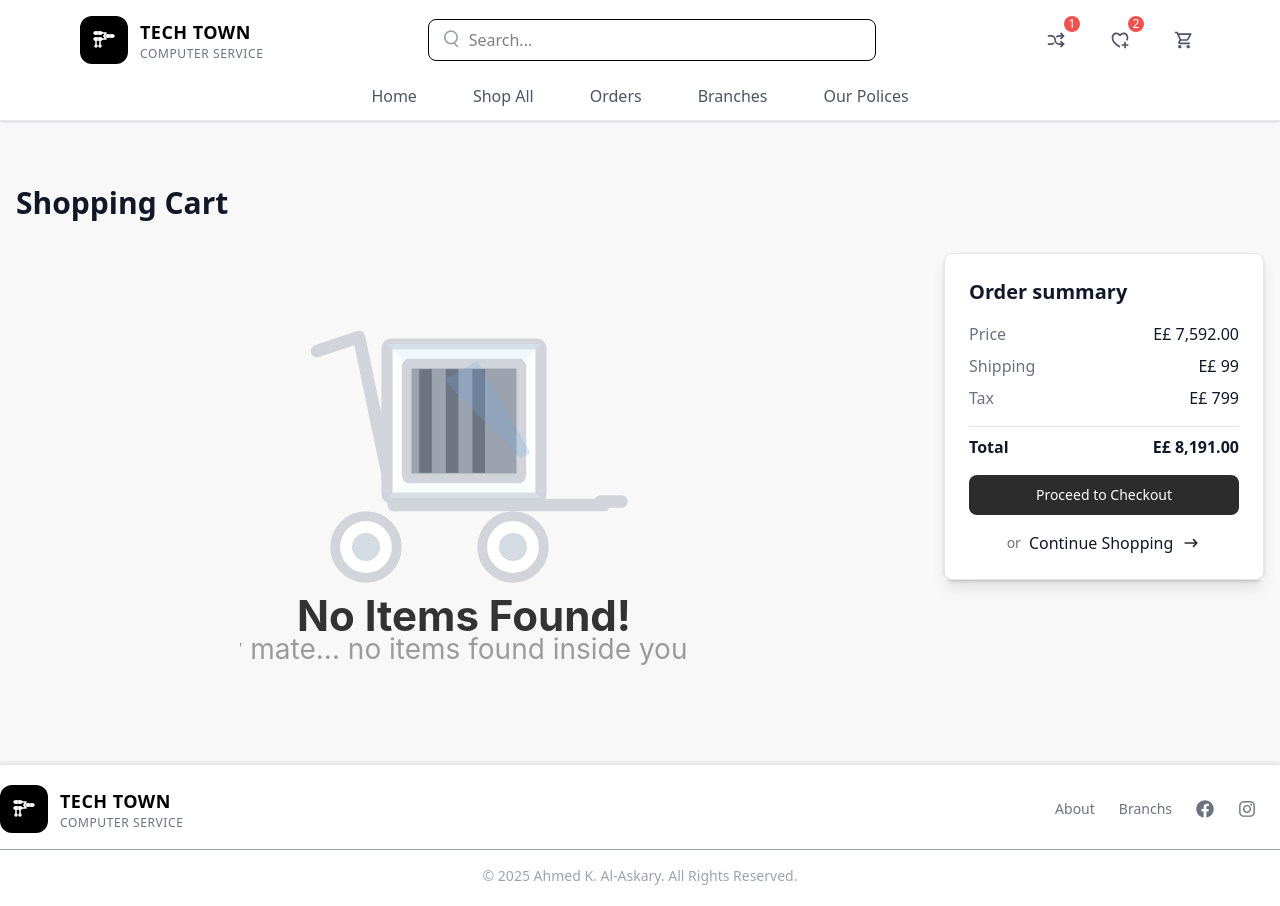
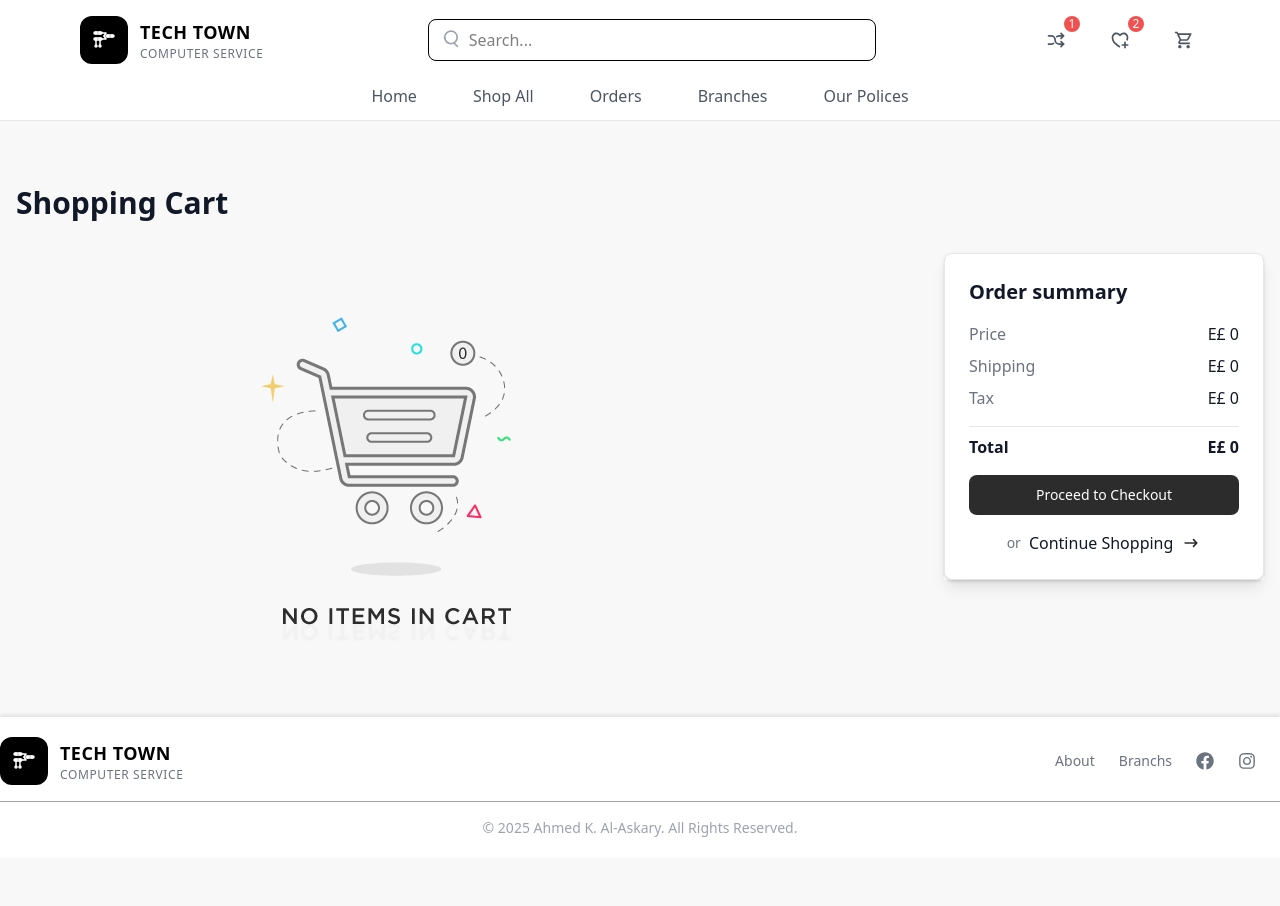
Before and after one commit to askaryxiii/tech-town, a React (Vite) app: page /cart in a window 1280 px wide. After the commit the page ends 858 px from the top, so only its background shows below. Built offline with nearby package versions, Linux system fonts and the light colour scheme.

Commit message:
order summary fixing price, product name edit, cart no items image fix, increase and decrease items in cart functions

```diff
--- a/src/components/layout/Cart/CartCardsSection.jsx
+++ b/src/components/layout/Cart/CartCardsSection.jsx
@@ -8,9 +8,9 @@ export const CartCardsSection = ({ items }) => {
           <ImptyCard />
         </div>
       ) : (
-        items?.map(({ id, name, price, specs, quantity, images }) => (
+        items?.map(({ id, name, price, specs, quantity, images }, index) => (
           <CartCard
-            key={id}
+            key={index}
             id={id}
             name={name}
             price={price}
--- a/src/components/layout/Cart/OrderSummary.jsx
+++ b/src/components/layout/Cart/OrderSummary.jsx
@@ -1,3 +1,4 @@
+import { useSelector } from "react-redux";
 import {
   BaseGraySpan,
   CardButton,
@@ -8,20 +9,26 @@ import {
 } from "../../ui";
 
 export const OrderSummary = () => {
+  const totalPrice = useSelector((state) => state.cart.totalPrice);
+  const shipping = totalPrice === 0 ? 0 : 60;
+  const taxes = totalPrice === 0 ? 0 : Math.round(totalPrice * 0.14);
+  const total =
+    totalPrice === 0 ? 0 : Math.round(totalPrice + shipping + taxes);
+
   return (
     <div className="space-y-4 rounded-lg border border-gray-200 bg-white p-4 shadow-sm  sm:p-6">
       <p className="text-xl font-semibold text-gray-900 ">Order summary</p>
 
       <div className="space-y-4">
         <div className="space-y-2">
-          <DescriptionList dt={"Price"} dd={"7,592.00"} />
-          <DescriptionList dt={"Shipping"} dd={"99"} />
-          <DescriptionList dt={"Tax"} dd={"799"} />
+          <DescriptionList dt={"Price"} dd={totalPrice} />
+          <DescriptionList dt={"Shipping"} dd={shipping} />
+          <DescriptionList dt={"Tax"} dd={taxes} />
         </div>
 
         <dl className="flex items-center justify-between gap-4 border-t border-gray-200 pt-2 dark:border-gray-700">
           <DescriptionTerm text={"Total"} bold={true} />
-          <DescriptionDetails text={"8,191.00"} bold={true} />
+          <DescriptionDetails text={total} bold={true} />
         </dl>
       </div>
       <CardButton text={"Proceed to Checkout"} />
--- a/src/components/ui/buttuns/cart/QuantityButtons.jsx
+++ b/src/components/ui/buttuns/cart/QuantityButtons.jsx
@@ -1,6 +1,9 @@
+import { useDispatch } from "react-redux";
+
 export const QuantityButtons = ({ src, func }) => {
   return (
     <button
+      onClick={func}
       type="button"
       id="decrement-button"
       data-input-counter-decrement="counter-input"
--- a/src/components/ui/cards/ProductCard.jsx
+++ b/src/components/ui/cards/ProductCard.jsx
@@ -8,18 +8,27 @@ import {
   ProductTitle,
 } from "../index";
 import { IoCart } from "react-icons/io5";
-import { useDispatch } from "react-redux";
 import { addToCart } from "../../../features/cart/cartSlice";
 
 export const ProductCard = ({ name, price, images, documentId, specs }) => {
-  const dispatch = useDispatch();
+  const wantedSpecs = [
+    "Processor",
+    "Memory",
+    "Hard Disk",
+    "Graphic Card",
+    "Display Size",
+  ];
+  const line = `${name} ${specs
+    .filter((s) => wantedSpecs.includes(s.spec_name))
+    .map((s) => s.spec_value)
+    .join(" ")}`;
   return (
     <div className="bg-white max-w-75 md:h-fit lg:h-fit rounded-2xl space-y-2 shadow-sm pb-4 pt-1.5 px-1.5">
       {/* Image Section */}
       <Link to={`/product/${documentId}`} className="flex flex-col gap-2.5">
         <ProductCardCarousel imgs={images} />
         <div className="flex flex-col gap-0.5 px-3.5">
-          <ProductTitle title={name} />
+          <ProductTitle title={line} />
           <span className="">
             <PriceTag price={price} />
           </span>
--- a/src/components/ui/illustrator/ImptyCard.jsx
+++ b/src/components/ui/illustrator/ImptyCard.jsx
@@ -1,114 +1,11 @@
+import emptyCart from "../../../assets/cart/emptyCart.png";
 export const ImptyCard = () => {
   return (
-    <svg
-      xmlns="http://www.w3.org/2000/svg"
-      viewBox="0 0 640 640"
-      width="100%"
-      height="100%"
-      preserveAspectRatio="xMidYMid meet">
-      <g
-        fill="none"
-        stroke="#D1D5DB"
-        strokeLinecap="round"
-        strokeLinejoin="round"
-        strokeWidth="18">
-        <path d="M110 140 L170 120 L220 360" />
-        <path d="M220 360 L520 360" strokeLinecap="round" />
-      </g>
-
-      <rect x="506" y="346" width="48" height="18" rx="9" fill="#D1D5DB" />
-
-      <g transform="translate(210,130)">
-        <rect
-          x="0"
-          y="0"
-          width="220"
-          height="220"
-          rx="6"
-          fill="#ffffff"
-          stroke="#D1D5DB"
-          strokeWidth="16"
-        />
-
-        <polygon points="0,0 24,24 196,24 220,0" fill="#d8eeff" opacity="0.4" />
-
-        <polygon
-          points="0,220 24,196 196,196 220,220"
-          fill="#eaf6ff"
-          opacity="0.25"
-        />
-
-        <rect
-          x="28"
-          y="28"
-          width="164"
-          height="164"
-          rx="4"
-          fill="#9CA3AF"
-          stroke="#D1D5DB"
-          strokeWidth="14"
-        />
-
-        <g fill="#6B7280" opacity="0.95">
-          <rect x="46" y="36" width="18" height="148" />
-          <rect x="84" y="36" width="18" height="148" />
-          <rect x="122" y="36" width="18" height="148" />
-        </g>
-
-        <polygon
-          points="100,36 156,36 156,188 140,188"
-          fill="#6ea7de"
-          opacity="0.25"
-          transform="rotate(-30 120 80)"
-        />
-      </g>
-
-      <g transform="translate(0,0)">
-        <g transform="translate(180,420)">
-          <circle
-            cx="0"
-            cy="0"
-            r="44"
-            fill="#ffffff"
-            stroke="#D1D5DB"
-            strokeWidth="14"
-          />
-          <circle cx="0" cy="0" r="20" fill="#d5dbe2" />
-        </g>
-
-        <g transform="translate(390,420)">
-          <circle
-            cx="0"
-            cy="0"
-            r="44"
-            fill="#ffffff"
-            stroke="#D1D5DB"
-            strokeWidth="14"
-          />
-          <circle cx="0" cy="0" r="20" fill="#d5dbe2" />
-        </g>
-      </g>
-
-      <text
-        x="50%"
-        y="540"
-        fontFamily="Inter, Arial, Helvetica, sans-serif"
-        fontSize="60"
-        fontWeight="700"
-        textAnchor="middle"
-        fill="#333">
-        No Items Found!
-      </text>
-
-      <text
-        x="50%"
-        y="580"
-        fontFamily="Inter, Arial, Helvetica, sans-serif"
-        fontSize="40"
-        textAnchor="middle"
-        fill="#9b9b9b">
-        Sorry mate... no items found inside your cart
-      </text>
-    </svg>
+    <img
+      src={emptyCart}
+      loading="lazy"
+      alt=""
+      className="h-full object-cover"
+    />
   );
 };
--- a/src/features/cart/cartSlice.js
+++ b/src/features/cart/cartSlice.js
@@ -1,7 +1,19 @@
 import { createSlice } from "@reduxjs/toolkit";
 
+// Calculate total price from storedCart
+const calculateTotal = (cartItems) => {
+  return cartItems.reduce((total, item) => {
+    const price = Number(item.price) || 0;
+    const quantity = Number(item.quantity) || 1;
+    return total + price * quantity;
+  }, 0);
+};
+
 const initialState = {
-  items: JSON.parse(localStorage.getItem("cart")) || [],
+  items: JSON.parse(localStorage.getItem("cartItems")) || [],
+  totalPrice: calculateTotal(
+    JSON.parse(localStorage.getItem("cartItems")) || []
+  ),
 };
 
 const cartSlice = createSlice({
@@ -17,20 +29,47 @@ const cartSlice = createSlice({
       } else {
         state.items.push({ ...product, quantity: 1 });
       }
-
-      localStorage.setItem("cart", JSON.stringify(state.items));
+      state.totalPrice = calculateTotal(state.items);
+      localStorage.setItem("cartItems", JSON.stringify(state.items));
     },
     removeFromCart: (state, action) => {
-      const id = action.payload;
-      state.items = state.items.filter((item) => item.id !== id);
-      localStorage.setItem("cart", JSON.stringify(state.items));
+      state.items = state.items.filter((item) => item.id !== action.payload);
+      state.totalPrice = calculateTotal(state.items);
+      localStorage.setItem("cartItems", JSON.stringify(state.items));
     },
     clearCart: (state) => {
       state.items = [];
-      localStorage.removeItem("cart");
+      state.totalPrice = 0;
+      localStorage.setItem("cartItems", JSON.stringify(state.items));
+    },
+    increaseQuatity: (state, action) => {
+      const id = action.payload;
+      const item = state.items.find((i) => i.id === id);
+      item.quantity += 1;
+      state.totalPrice = calculateTotal(state.items);
+      localStorage.setItem("cartItems", JSON.stringify(state.items));
+    },
+    decreaseQuatity: (state, action) => {
+      const id = action.payload;
+      const item = state.items.find((i) => i.id === id);
+      if (item.quantity == 1) {
+        state.items = state.items.filter((item) => item.id !== action.payload);
+        state.totalPrice = calculateTotal(state.items);
+        localStorage.setItem("cartItems", JSON.stringify(state.items));
+      } else {
+        item.quantity -= 1;
+        state.totalPrice = calculateTotal(state.items);
+        localStorage.setItem("cartItems", JSON.stringify(state.items));
+      }
     },
   },
 });
 
-export const { addToCart, removeFromCart, clearCart } = cartSlice.actions;
+export const {
+  addToCart,
+  removeFromCart,
+  clearCart,
+  increaseQuatity,
+  decreaseQuatity,
+} = cartSlice.actions;
 export default cartSlice.reducer;
--- a/src/pages/home/Home.jsx
+++ b/src/pages/home/Home.jsx
@@ -21,11 +21,21 @@ const Home = () => {
       {/* product section */}
       <section className="grid lg:grid-cols-8 lg:grid-rows-10 justify-items-center px-4 lg:gap-2.5 sm:px-6 lg:px-0 py-5 ">
         <div className="hidden lg:block row-start-1 row-end-11 col-start-1 col-end-2">
-          <img src={homeImage} alt="" className="h-full object-cover" />
+          <img
+            src={homeImage}
+            alt=""
+            className="h-full object-cover"
+            loading="lazy"
+          />
         </div>
 
         <div className="hidden lg:block row-start-1 row-end-11 col-start-8 col-end-9">
-          <img src={homeImage} alt="" className="h-full object-cover" />
+          <img
+            src={homeImage}
+            alt=""
+            className="h-full object-cover"
+            loading="lazy"
+          />
         </div>
 
         <div className="row-start-1 row-end-11 col-start-1 lg:col-start-2 col-end-9 lg:col-end-8 grid grid-cols-1 md:grid-cols-2 lg:grid-cols-3 gap-4 sm:gap-6 md:gap-8">
```
Also changed, not shown: src/components/layout/Navbar.jsx (+40 -20 lines), src/components/ui/cards/CartCard.jsx (+24 -16 lines), src/assets/cart/emptyCart.png (added).
